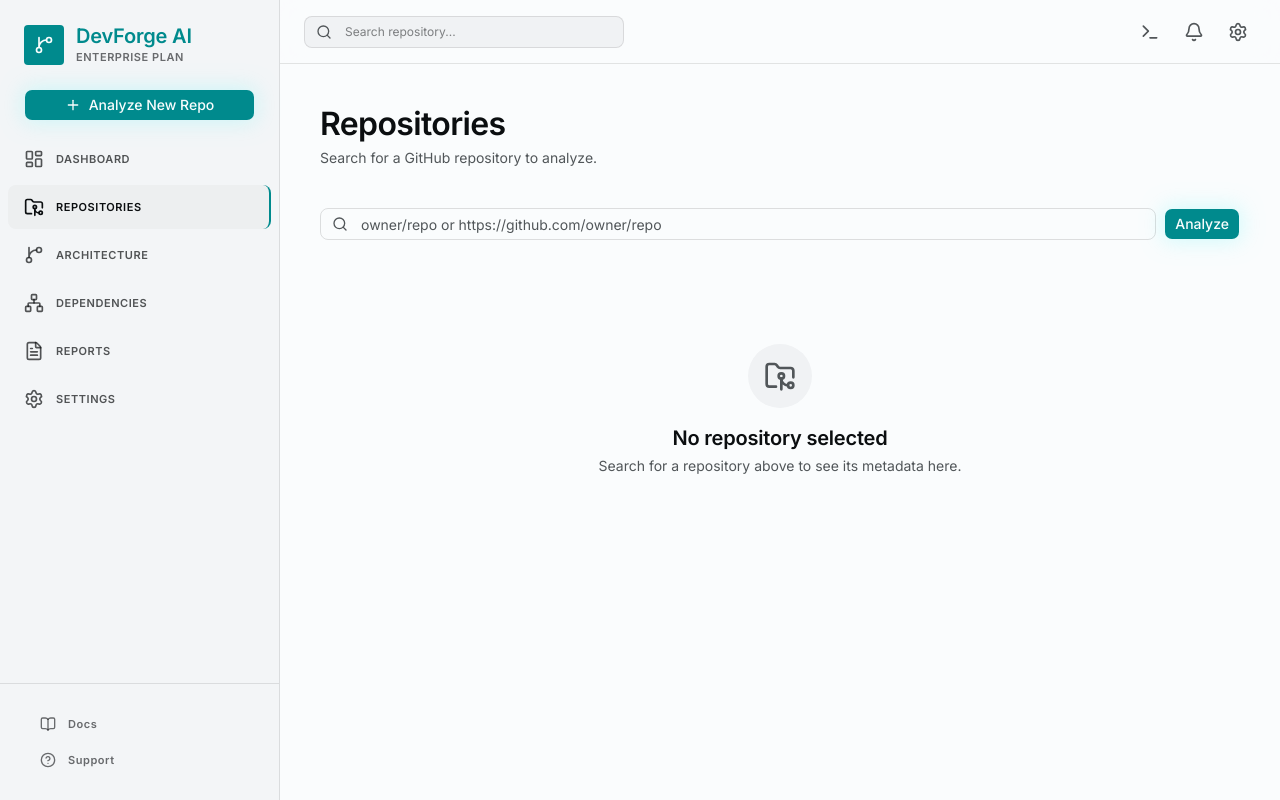
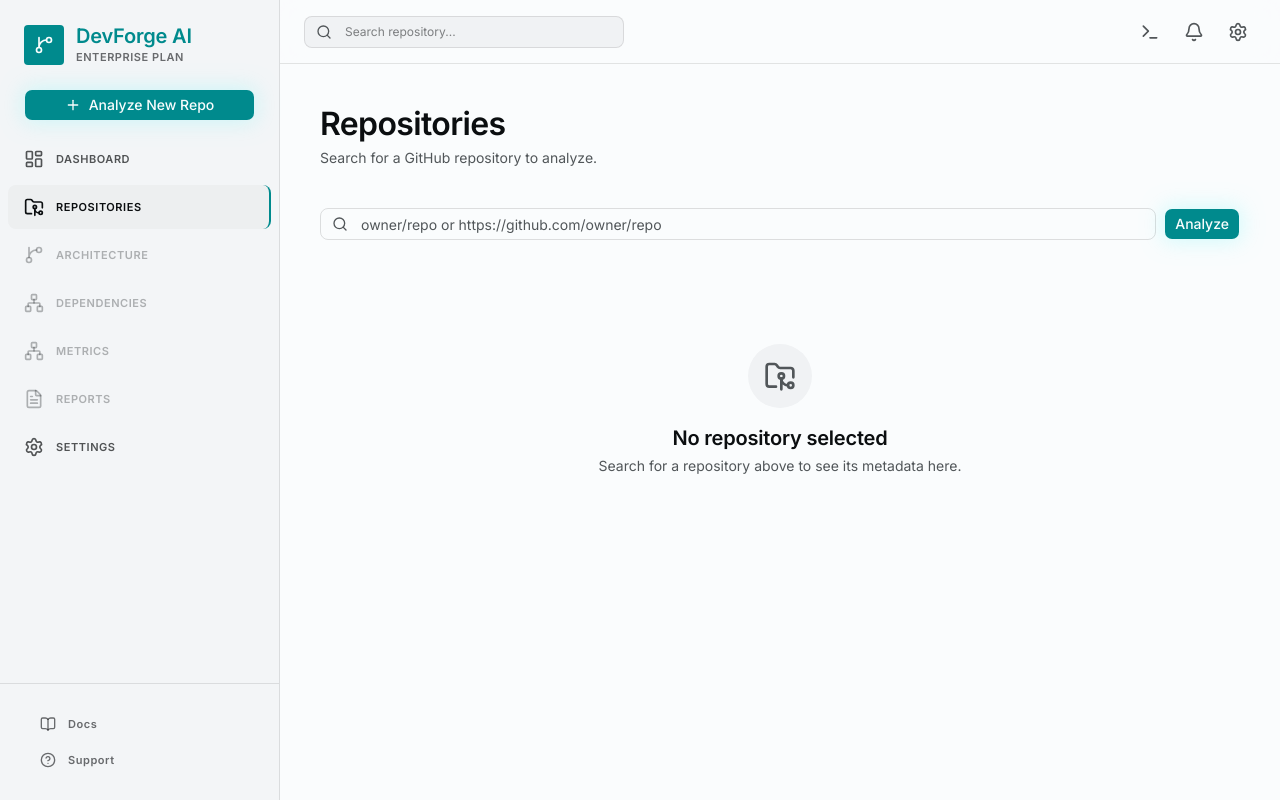
Before and after one commit to bigswiftttt/devforge, a Next.js app: page /dashboard/repositories in a window 1280 px wide. Built offline with nearby package versions, Linux system fonts and the light colour scheme; no server answers.

Commit message:
fix:connect all relative routes

```diff
--- a/components/layout/sidebar.tsx
+++ b/components/layout/sidebar.tsx
@@ -15,18 +15,25 @@ import {
 } from "lucide-react";
 import { cn } from "@/lib/utils";
 import { Button } from "@/components/ui/button";
-
-const navItems = [
-    { label: "Dashboard", href: "/dashboard", icon: LayoutDashboard },
-    { label: "Repositories", href: "/dashboard/repositories", icon: FolderGit2 },
-    { label: "Architecture", href: "/dashboard/architecture", icon: GitBranch },
-    { label: "Dependencies", href: "/dashboard/dependencies", icon: Network },
-    { label: "Reports", href: "/dashboard/reports", icon: FileText },
-    { label: "Settings", href: "/dashboard/settings", icon: Settings },
-];
+import { useRepositoryStore } from "@/store/repository-store";
 
 export function Sidebar() {
     const pathname = usePathname();
+    const currentRepository = useRepositoryStore((s) => s.currentRepository);
+
+    const repoBase = currentRepository
+        ? `/dashboard/repositories/${currentRepository.owner}/${currentRepository.repo}`
+        : null;
+
+    const navItems = [
+        { label: "Dashboard", href: "/dashboard", icon: LayoutDashboard, requiresRepo: false },
+        { label: "Repositories", href: "/dashboard/repositories", icon: FolderGit2, requiresRepo: false },
+        { label: "Architecture", href: repoBase ? `${repoBase}/architecture` : null, icon: GitBranch, requiresRepo: true },
+        { label: "Dependencies", href: repoBase ? `${repoBase}/dependencies` : null, icon: Network, requiresRepo: true },
+        { label: "Metrics", href: repoBase ? `${repoBase}/metrics` : null, icon: Network, requiresRepo: true },
+        { label: "Reports", href: repoBase ? `${repoBase}/report` : null, icon: FileText, requiresRepo: true },
+        { label: "Settings", href: "/dashboard/settings", icon: Settings, requiresRepo: false },
+    ];
 
     return (
         <aside className="hidden md:flex flex-col w-[280px] shrink-0 h-screen sticky top-0 bg-sidebar border-r border-sidebar-border">
@@ -41,18 +48,35 @@ export function Sidebar() {
             </div>
 
             <div className="px-lg mb-md">
-                <Button className="w-full gap-2">
-                    <Plus className="size-4" />
-                    Analyze New Repo
-                </Button>
+                <Link href="/dashboard/repositories">
+                    <Button className="w-full gap-2">
+                        <Plus className="size-4" />
+                        Analyze New Repo
+                    </Button>
+                </Link>
             </div>
 
             <nav className="flex-1 px-sm space-y-1">
-                {navItems.map(({ label, href, icon: Icon }) => {
-                    const isActive = pathname === href;
+                {navItems.map(({ label, href, icon: Icon, requiresRepo }) => {
+                    const isActive = href !== null && pathname === href;
+                    const isDisabled = href === null;
+
+                    if (isDisabled) {
+                        return (
+                            <div
+                                key={label}
+                                title="Select a repository first"
+                                className="flex items-center gap-3 px-md py-3 rounded-lg text-sidebar-foreground/30 cursor-not-allowed select-none"
+                            >
+                                <Icon className="size-5" />
+                                <span className="text-label-caps uppercase">{label}</span>
+                            </div>
+                        );
+                    }
+
                     return (
                         <Link
-                            key={href}
+                            key={label}
                             href={href}
                             className={cn(
                                 "flex items-center gap-3 px-md py-3 rounded-lg text-sidebar-foreground/70 transition-colors",
```
